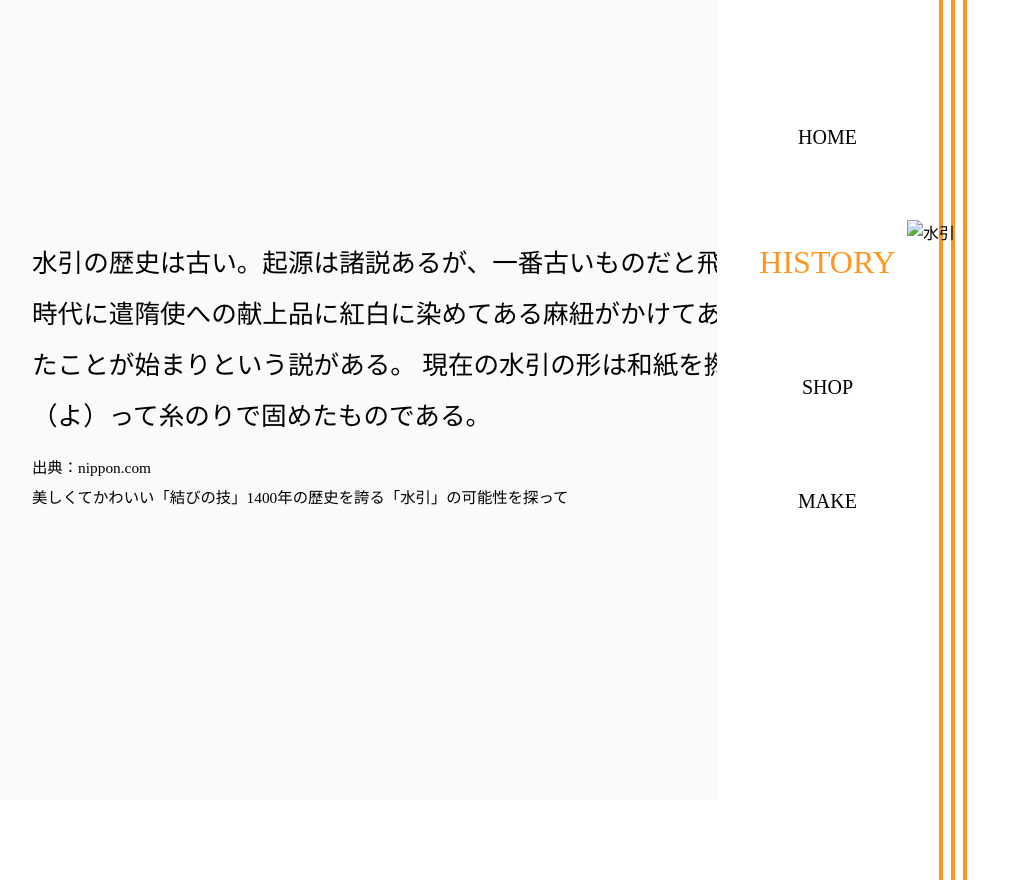
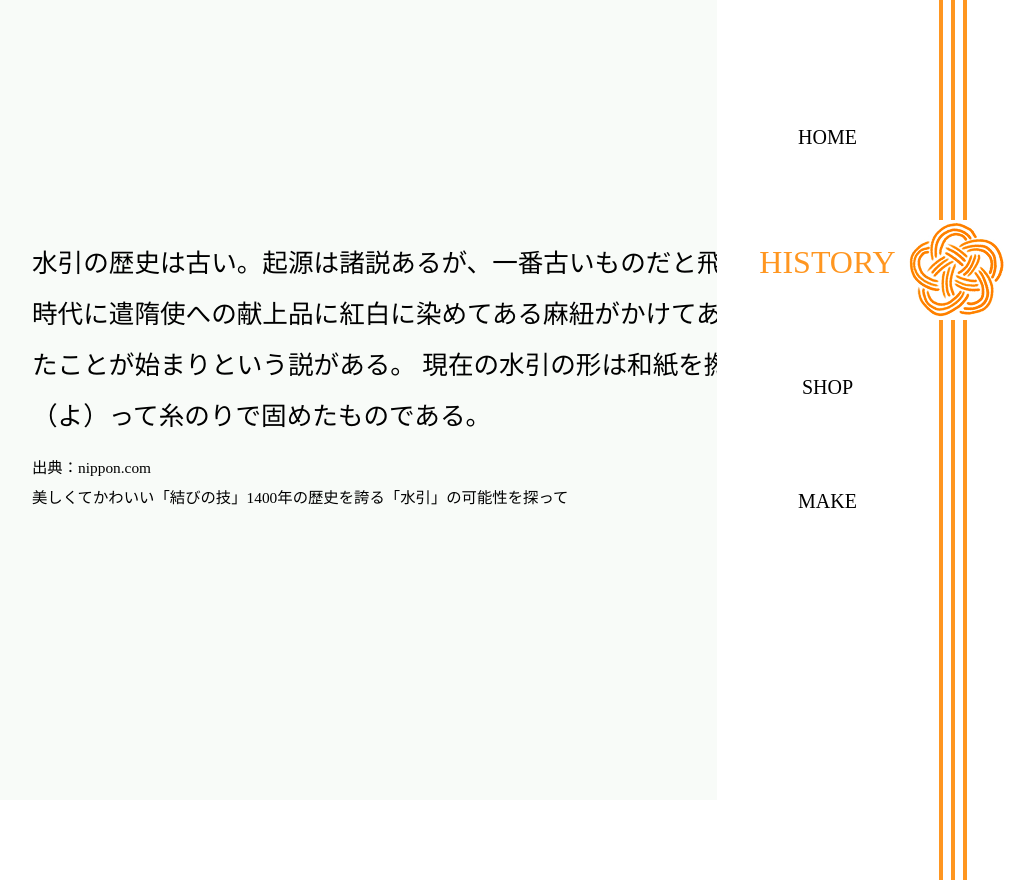
Before and after one commit to 2424062/2025_guide, a plain HTML site: page history.html in a window 1280 px wide. Shown: the whole page, without its empty margins (243-1278 px from the left). Drawn offline with Linux system fonts and the light colour scheme.

Commit message:
Update history.html

```diff
--- a/history.html
+++ b/history.html
@@ -46,7 +46,7 @@
                           <div class="line"></div>
                         </div>
                         <!-- 水引画像 -->
-                        <img src="img/orenzi.png" alt="水引" class="mizuhiki" />
+                        <img src="orenzi.png" alt="水引" class="mizuhiki" />
                 </div>
 
 
```
